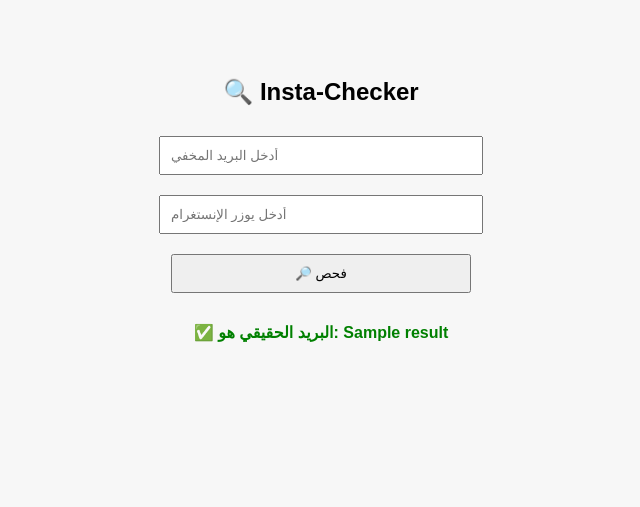
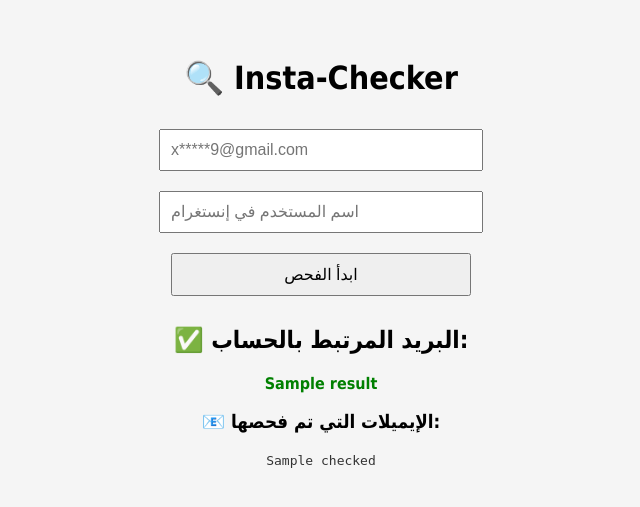
Before and after one commit to moasderty6/Webmail, a Flask app: template insta-checker-flask/templates/index.html in a window 1280 px wide. Shown: the top 507 px of the page, without its empty margins (319-959 px from the left). Run offline with Flask 3, Linux system fonts and the light colour scheme; the template is opened without the code that fills it: most values are stand-ins (such as "Sample title", 1, 10 or a date in 2020).

Commit message:
Update index.html

```diff
--- a/insta-checker-flask/templates/index.html
+++ b/insta-checker-flask/templates/index.html
@@ -1,25 +1,32 @@
 <!DOCTYPE html>
 <html>
 <head>
+  <meta charset="UTF-8">
   <title>Insta-Checker</title>
   <style>
-    body { font-family: Arial; background-color: #f7f7f7; text-align: center; padding: 50px; }
-    input, button { padding: 10px; margin: 10px; width: 300px; }
-    #result { margin-top: 20px; font-weight: bold; color: green; }
+    body { font-family: Tahoma; padding: 30px; text-align: center; background-color: #f5f5f5; }
+    input, button { padding: 10px; width: 300px; margin: 10px; font-size: 16px; }
+    #emails { font-family: monospace; white-space: pre-wrap; margin-top: 20px; color: #333; max-height: 300px; overflow-y: auto; }
   </style>
 </head>
 <body>
-  <h2>🔍 Insta-Checker</h2>
+  <h1>🔍 Insta-Checker</h1>
   <form method="POST">
-    <input type="text" name="email" placeholder="أدخل البريد المخفي" required><br>
-    <input type="text" name="username" placeholder="أدخل يوزر الإنستغرام" required><br>
-    <button type="submit">🔎 فحص</button>
+    <input type="text" name="email" placeholder="x*****9@gmail.com" required><br>
+    <input type="text" name="username" placeholder="اسم المستخدم في إنستغرام" required><br>
+    <button type="submit">ابدأ الفحص</button>
   </form>
 
   {% if result %}
-    <div id="result">✅ البريد الحقيقي هو: {{ result }}</div>
+    <h2>✅ البريد المرتبط بالحساب:</h2>
+    <div style="color: green;"><b>{{ result }}</b></div>
   {% elif error %}
-    <div id="result" style="color:red;">❌ {{ error }}</div>
+    <h2 style="color: red;">{{ error }}</h2>
+  {% endif %}
+
+  {% if checked %}
+    <h3>📧 الإيميلات التي تم فحصها:</h3>
+    <div id="emails">{{ checked | join("\n") }}</div>
   {% endif %}
 </body>
 </html>
```
